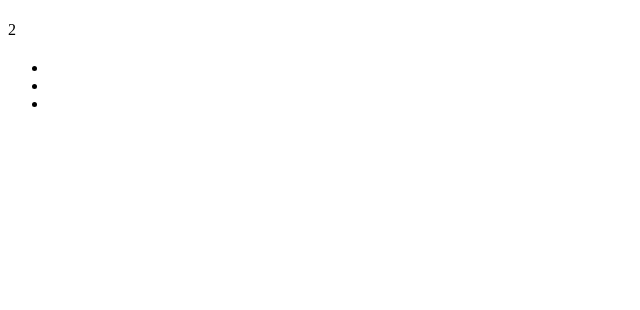
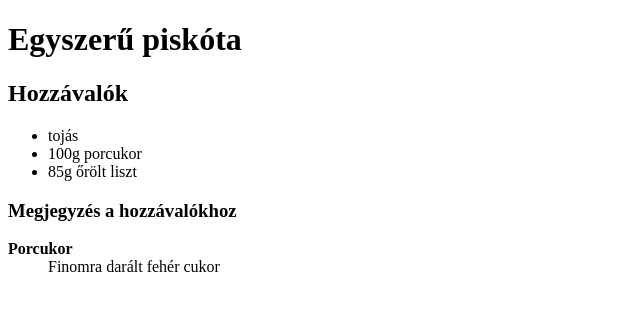
Before and after one commit to MakkaiKrisz/IKT-projekt-04, a plain HTML site: page index.html in a window 1280 px wide. Shown: the whole page, without its empty margins (0-640 px from the left). Drawn offline with Linux system fonts and the light colour scheme.

Commit message:
Update index.html

```diff
--- a/index.html
+++ b/index.html
@@ -1,13 +1,16 @@
 <!DOCTYPE html>
 <html>
 <head>
-<title>IKT-Projekt-04</title>
+<title>IKT-Projekt-04: Lista és recept</title>
 </head>
 <body>
-    <h1></h1>2
-    <h2></h2>
+    <h1>Egyszerű piskóta</h1>
+    <h2>Hozzávalók</h2>
     <ul>
-    <li></li>
-    <li></li>
-    <li></li>
+    <li>tojás</li>
+    <li>100g porcukor</li>
+    <li>85g őrölt liszt</li>
     </ul>
+<h3>Megjegyzés a hozzávalókhoz</h3>
+<dt><strong>Porcukor</strong></dt>
+    <dd>Finomra darált fehér cukor</dd>
```
